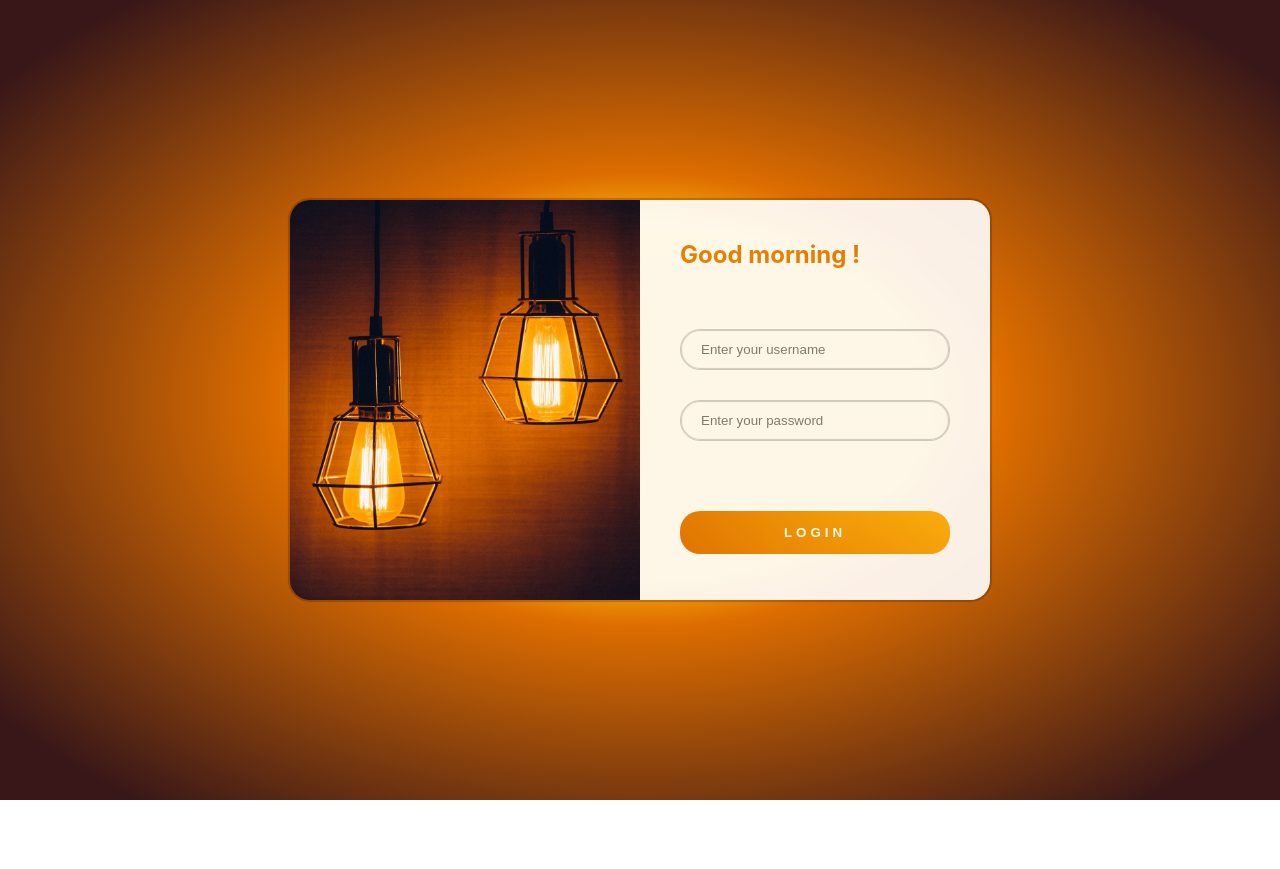
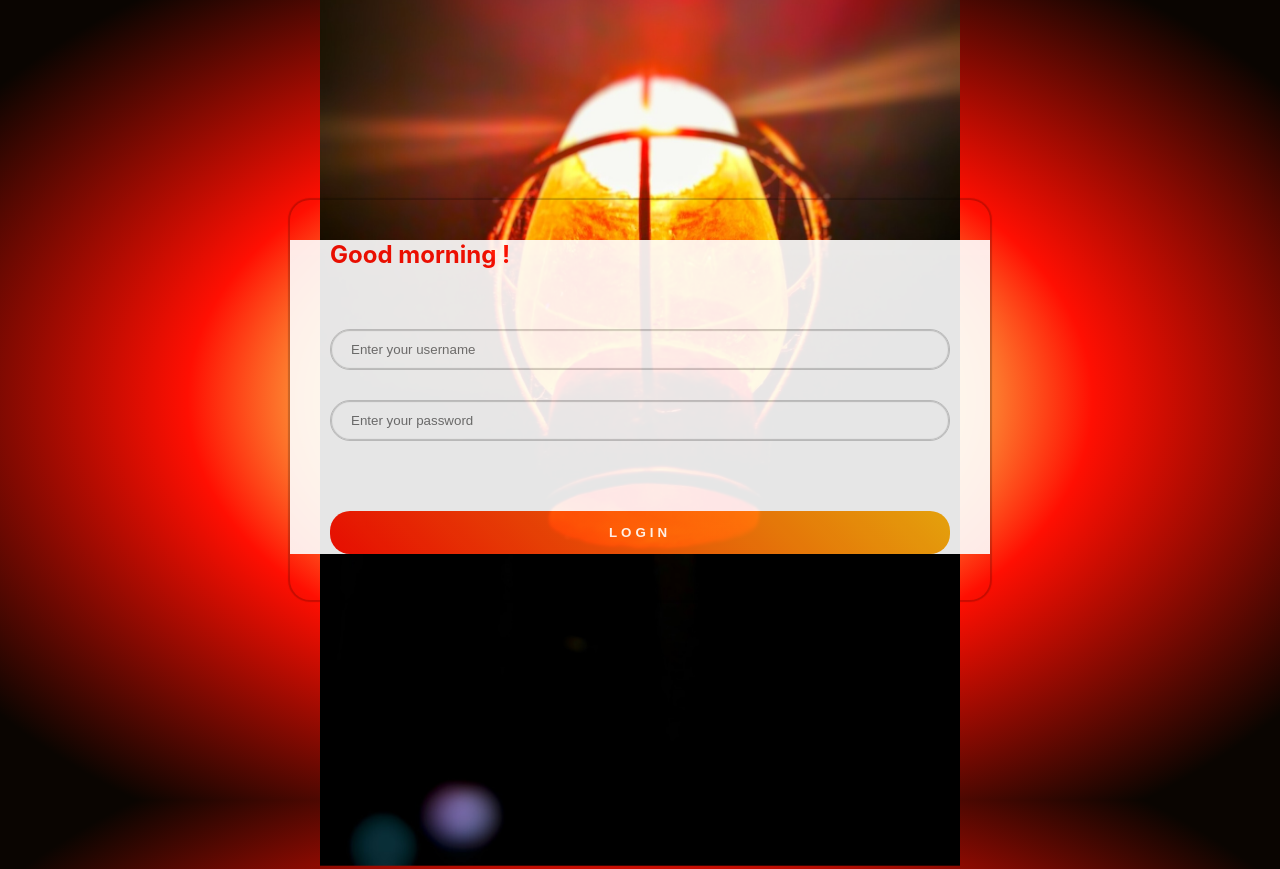
Before and after one commit to Arsero/web-login, a plain HTML site: page login-page/V2/index.html in a window 1280 px wide. Before the commit the page ends 800 px from the top, so only its background shows below. Drawn offline with Linux system fonts and the light colour scheme.

Commit message:
Add V2 website

```diff
--- a/login-page/V2/index.html
+++ b/login-page/V2/index.html
@@ -9,15 +9,10 @@
 </head>
 
 <body>
-    <div class="bg-image center"></div>
+    <div class="bg-image center"><img src="../../resources/form-lantern.jpg" /></div>
     <main>
-        <div class="center card row">
-            <div class="column">
-                <div class="wrapper-img">
-                    <img src="../../resources/form-picture.jpg" />
-                </div>
-            </div>
-            <div class="column my-background">
+        <div class="center card">
+            <div class="my-background">
                 <form class="my-form">
                     <h2>Good morning !</h2>
                     <input type="text" id="fname" name="firstname" placeholder="Enter your username">
--- a/login-page/V2/styles.css
+++ b/login-page/V2/styles.css
@@ -5,14 +5,18 @@ html {
     color: white;
 }
 
+body {
+    background: radial-gradient(#FBD552 30%, #FF0F02 50%, #0A0501 90%);
+}
+
 .bg-image {
-    background: radial-gradient(#FDB30E 30%, #DD6D00 40%, #391718 90%);
-    width: 100%;
-    height: 100%;
+
+    resize: both(50%);
+    overflow: hidden;
 }
 
 h2 {
-    color: #E37B03;
+    color: #FF0F02;
     margin-bottom: 60px;
 }
 
@@ -78,11 +82,11 @@ input[type=password] {
 
 input[type=text]:hover,
 input[type=password]:hover {
-    box-shadow: inset 0 0 1px 1px #FDB30E;
+    box-shadow: inset 0 0 1px 1px #FF0F02;
 }
 
 input[type=submit] {
-    background: linear-gradient(45deg, #DD6D00, #FDB30E);
+    background: linear-gradient(45deg, #FF0F02, #FDB30E);
     color: white;
     font-weight: bold;
     width: 100%;
```
Also changed, not shown: resources/form-lantern.jpg (added).
